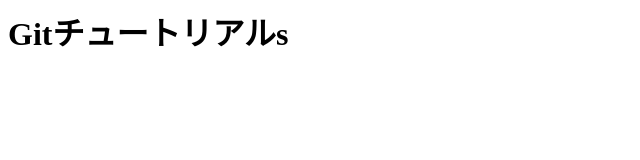
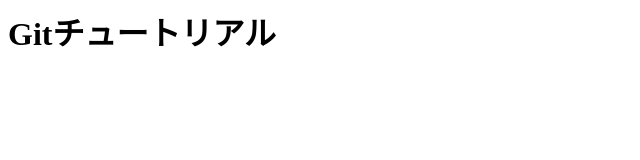
Before and after one commit to sumireccfy/git_tu, a plain HTML site: page index.html in a window 1280 px wide. Shown: the full height of the page, 0-640 px from the left. Drawn offline with Linux system fonts and the light colour scheme.

Commit message:
sの削除

```diff
--- a/index.html
+++ b/index.html
@@ -1 +1 @@
-<h1>Gitチュートリアルs</h1>
+<h1>Gitチュートリアル</h1>
```
